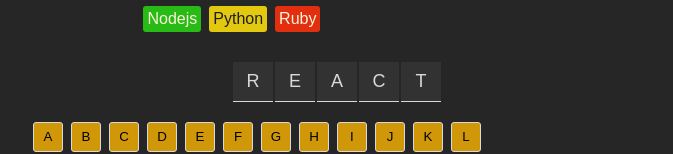
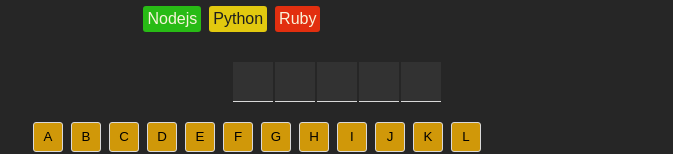
Before and after one commit to lubnafebin/react, a React (Vite) app in the folder assembly-endgame/: page / in a window 1280 px wide. Shown: the part 269-423 px from the top of the page, without its empty margins (303-976 px from the left). Built offline with nearby package versions, Linux system fonts and the light colour scheme.

Commit message:
updated to only display the correct guessed letters

```diff
--- a/assembly-endgame/src/components/AssemblyEndgame.jsx
+++ b/assembly-endgame/src/components/AssemblyEndgame.jsx
@@ -69,7 +69,7 @@
 
   const letterElement = currentWord.split("").map((letter, index) => (
     <span key={index} className="letter">
-      {letter.toUpperCase()}
+      {guessedLetter.includes(letter) ? letter.toUpperCase() : ""}
     </span>
   ));
 
```
